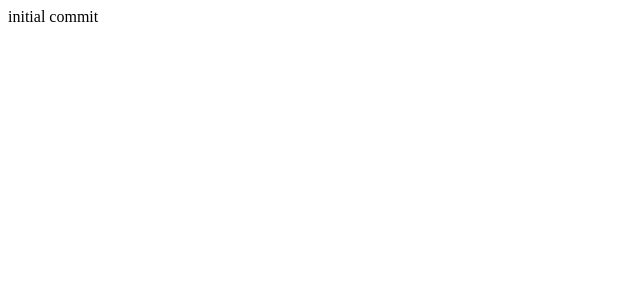
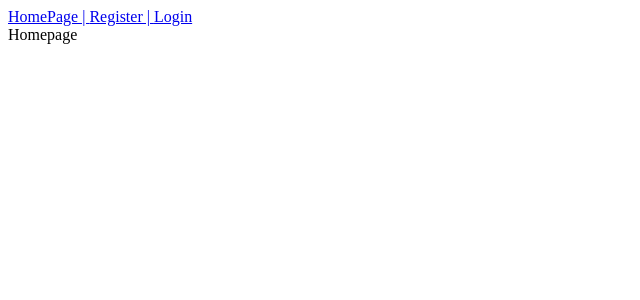
Before and after one commit to guptasajal411/dform, a React (Create React App) app in the folder client/: page / in a window 1280 px wide. Shown: the top 300 px of the page, without its empty margins (0-640 px from the left). Built offline with nearby package versions, Linux system fonts and the light colour scheme.

Commit message:
feat: :rocket: Add init pages

```diff
--- a/client/package.json
+++ b/client/package.json
@@ -8,6 +8,7 @@
     "@testing-library/user-event": "^13.5.0",
     "react": "^17.0.2",
     "react-dom": "^17.0.2",
+    "react-router-dom": "^6.2.1",
     "react-scripts": "5.0.0",
     "web-vitals": "^2.1.2"
   },
--- a/client/src/App.js
+++ b/client/src/App.js
@@ -1,8 +1,18 @@
+import React from "react";
+import { BrowserRouter, Routes, Route } from "react-router-dom";
+import Login from "./pages/Login";
+import Register from "./pages/Register";
+import HomePage from "./pages/HomePage";
+
 function App() {
 	return (
-		<div className="App">
-			initial commit
-		</div>
+		<BrowserRouter>
+			<Routes>
+				<Route path="/" element={ <HomePage /> } exact />
+				<Route path="/login" element={ <Login /> } exact />
+				<Route path="/register" element={ <Register /> } exact />
+			</Routes>
+		</BrowserRouter>
 	);
 }
 
--- /dev/null
+++ b/client/src/components/Navbar.js
@@ -0,0 +1,11 @@
+import React from 'react'
+
+export default function Navbar() {
+    return (
+        <div>
+            <a href="/">HomePage | </a>
+            <a href="/register">Register | </a>
+            <a href="/login">Login</a>
+        </div>
+    )
+}
--- /dev/null
+++ b/client/src/pages/HomePage.js
@@ -0,0 +1,13 @@
+import React from 'react'
+import Navbar from "../components/Navbar"
+
+export default function HomePage() {
+    return (
+        <>
+            <Navbar />
+            <div>
+                Homepage
+            </div>
+        </>
+    )
+}
--- /dev/null
+++ b/client/src/pages/Login.js
@@ -0,0 +1,13 @@
+import React from 'react'
+import Navbar from "../components/Navbar"
+
+export default function Login() {
+    return (
+        <>
+            <Navbar />
+            <div>
+                Login
+            </div>
+        </>
+    )
+}
--- /dev/null
+++ b/client/src/pages/Register.js
@@ -0,0 +1,13 @@
+import React from 'react'
+import Navbar from "../components/Navbar"
+
+export default function Register() {
+    return (
+        <>
+            <Navbar />
+            <div>
+                Register
+            </div>
+        </>
+    )
+}
```
Also changed, not shown: 1 other file (tests, documents, lock files or other folders).
